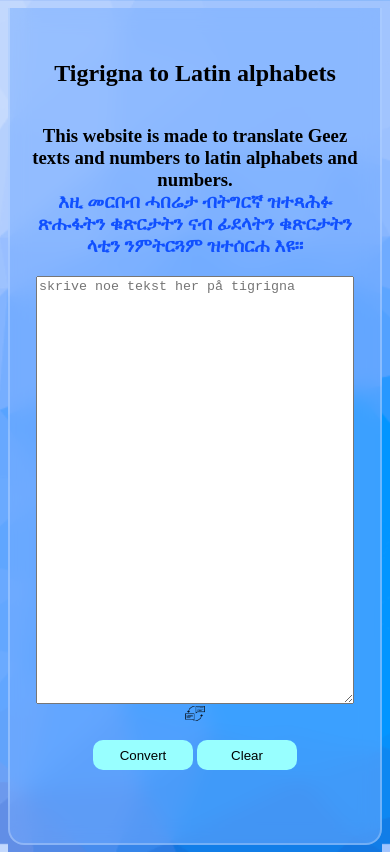
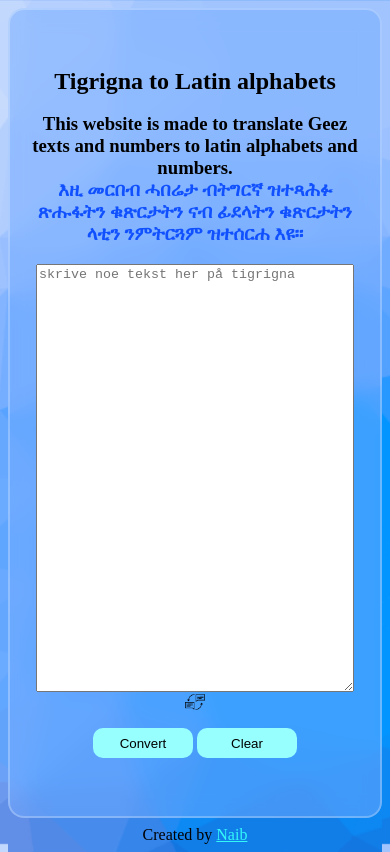
Before and after one commit to naibwedi/Tigrigna-to-latin-traslator, a plain HTML site: page index.html in a window 390 px wide. Drawn offline with Linux system fonts and the light colour scheme.

Commit message:
stye-fix -3

```diff
--- a/style.css
+++ b/style.css
@@ -92,18 +92,19 @@ a{
    }
 
     .container{
-        min-height: 100%;
-        padding: 0em 1em;
+        height: 100%;
+      /*   padding: 0;
+        margin: 0; */
     /*     width: 100%; */
         border-radius: 1em;
-      /*   margin-top: 7vh; */
-       padding-bottom: 1em;
+       /*  margin-top:10em;
+       padding-top: 0em; */
     }
 
     h2{
 
-  padding: auto ;
-     /*  margin: 0; */
+      padding: 0 ;
+      margin: 0;
     }
     h2,h3{
         /* margin: 0vh 0vw;
```
